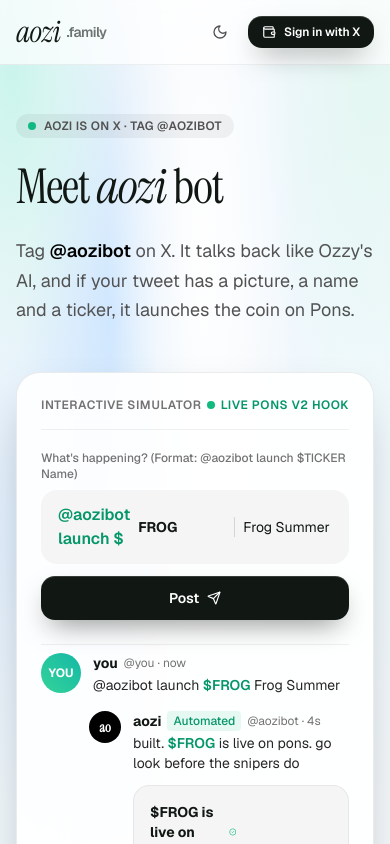
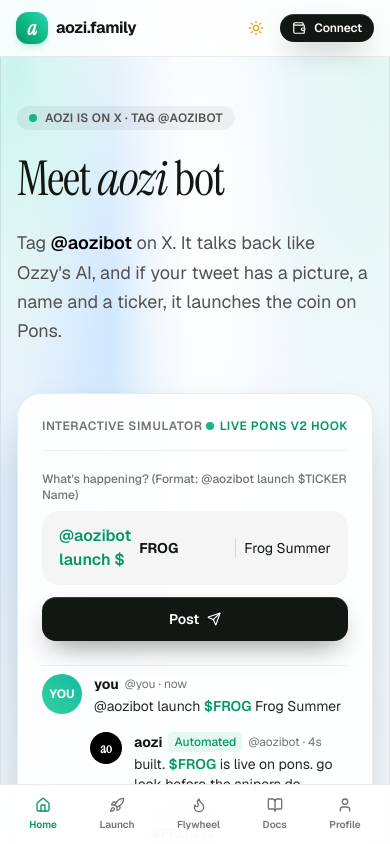
Before and after one commit to 10000-coder/TeamA_aozi, a React (Vite) app: page / in a window 390 px wide. Shown: the top 844 px of the page. Built offline with nearby package versions, Linux system fonts and the light colour scheme.

Commit message:
feat: update App layout shell and mobile Navbar

```diff
--- a/src/App.jsx
+++ b/src/App.jsx
@@ -1,120 +1,243 @@
 import React, { useState, useEffect } from 'react';
 import Navbar from './components/Navbar';
+import Sidebar from './components/Sidebar';
+import Widgets from './components/Widgets';
 import Footer from './components/Footer';
-import TradeModal from './components/TradeModal';
+
 import Home from './pages/Home';
+import Launch from './pages/Launch';
+import Flywheel from './pages/Flywheel';
+import Docs from './pages/Docs';
+import Profile from './pages/Profile';
 import TokenDetail from './pages/TokenDetail';
-import LaunchPage from './pages/LaunchPage';
-import FlywheelPage from './pages/FlywheelPage';
-import DocsPage from './pages/DocsPage';
-import ProfilePage from './pages/ProfilePage';
 import TermsPage from './pages/TermsPage';
 import PrivacyPage from './pages/PrivacyPage';
+import NotFound from './pages/NotFound';
 
-export default function App() {
-  const [currentRoute, setCurrentRoute] = useState(() => {
-    const path = window.location.pathname;
-    const hash = window.location.hash;
-    if (path.startsWith('/t/')) return path;
-    if (['/launch', '/flywheel', '/docs', '/profile', '/terms', '/privacy'].includes(path)) {
-      return path;
-    }
-    return hash || '/';
+import TradeModal from './components/TradeModal';
+import DepositModal from './components/DepositModal';
+import WithdrawModal from './components/WithdrawModal';
+import ExportKeyModal from './components/ExportKeyModal';
+
+import { ThemeProvider } from './context/ThemeContext';
+import { ToastProvider } from './context/ToastContext';
+import { WalletProvider } from './context/WalletContext';
+
+import { Home as HomeIcon, Rocket, Flame, BookOpen, User } from 'lucide-react';
+
+function AppContent() {
+  const [currentPath, setCurrentPath] = useState(() => {
+    return window.location.pathname || '/';
   });
 
-  const [activeTradeToken, setActiveTradeToken] = useState(null);
-  const [isTradeModalOpen, setIsTradeModalOpen] = useState(false);
+  const [searchQuery, setSearchQuery] = useState('');
+
+  const [tradeModalToken, setTradeModalToken] = useState(null);
+  const [depositOpen, setDepositOpen] = useState(false);
+  const [withdrawOpen, setWithdrawOpen] = useState(false);
+  const [exportKeyOpen, setExportKeyOpen] = useState(false);
 
   useEffect(() => {
-    const handlePopState = () => {
-      const path = window.location.pathname;
-      const hash = window.location.hash;
-      if (path.startsWith('/t/')) {
-        setCurrentRoute(path);
-      } else if (['/launch', '/flywheel', '/docs', '/profile', '/terms', '/privacy'].includes(path)) {
-        setCurrentRoute(path);
-      } else {
-        setCurrentRoute(hash || '/');
-      }
+    const onLocationChange = () => {
+      setCurrentPath(window.location.pathname || '/');
     };
-
-    window.addEventListener('popstate', handlePopState);
-    return () => window.removeEventListener('popstate', handlePopState);
+    window.addEventListener('popstate', onLocationChange);
+    return () => window.removeEventListener('popstate', onLocationChange);
   }, []);
 
-  const navigate = (route) => {
-    if (route.startsWith('/#')) {
-      const targetId = route.replace('/#', '');
-      window.history.pushState(null, '', '/' + route.replace('/', ''));
-      setCurrentRoute('/');
+  const navigate = (to) => {
+    if (to.startsWith('/#')) {
+      const hash = to.replace('/', '');
+      if (currentPath !== '/') {
+        window.history.pushState({}, '', '/');
+        setCurrentPath('/');
+      }
       setTimeout(() => {
-        const el = document.getElementById(targetId);
+        const el = document.querySelector(hash);
         if (el) el.scrollIntoView({ behavior: 'smooth' });
-      }, 50);
+      }, 100);
       return;
     }
 
-    window.history.pushState(null, '', route);
-    setCurrentRoute(route);
+    if (to.startsWith('#')) {
+      const el = document.querySelector(to);
+      if (el) el.scrollIntoView({ behavior: 'smooth' });
+      return;
+    }
+
+    window.history.pushState({}, '', to);
+    setCurrentPath(to);
     window.scrollTo({ top: 0, behavior: 'smooth' });
   };
 
-  const handleOpenTrade = (token) => {
-    setActiveTradeToken(token);
-    setIsTradeModalOpen(true);
+  const handleSelectToken = (tok) => {
+    if (tok && tok.address) {
+      navigate(`/t/${tok.address}`);
+    }
   };
 
-  const handleSelectToken = (token) => {
-    navigate(`/t/${token.address}`);
+  const handleOpenTrade = (tok) => {
+    setTradeModalToken(tok);
   };
 
-  let pageContent = null;
-  if (currentRoute.startsWith('/t/')) {
-    const address = currentRoute.replace('/t/', '');
-    pageContent = (
-      <TokenDetail
-        address={address}
-        onOpenTrade={handleOpenTrade}
-        navigate={navigate}
-      />
-    );
-  } else if (currentRoute === '/launch') {
-    pageContent = <LaunchPage navigate={navigate} />;
-  } else if (currentRoute === '/flywheel') {
-    pageContent = <FlywheelPage navigate={navigate} />;
-  } else if (currentRoute === '/docs') {
-    pageContent = <DocsPage navigate={navigate} />;
-  } else if (currentRoute === '/profile') {
-    pageContent = <ProfilePage navigate={navigate} onOpenTrade={handleOpenTrade} />;
-  } else if (currentRoute === '/terms') {
-    pageContent = <TermsPage navigate={navigate} />;
-  } else if (currentRoute === '/privacy') {
-    pageContent = <PrivacyPage navigate={navigate} />;
-  } else {
-    pageContent = (
+  let pageComponent = null;
+  if (currentPath === '/') {
+    pageComponent = (
       <Home
         onOpenTrade={handleOpenTrade}
         onSelectToken={handleSelectToken}
         navigate={navigate}
+        searchQuery={searchQuery}
       />
     );
+  } else if (currentPath === '/launch') {
+    pageComponent = <Launch navigate={navigate} />;
+  } else if (currentPath === '/flywheel') {
+    pageComponent = <Flywheel navigate={navigate} />;
+  } else if (currentPath === '/docs') {
+    pageComponent = <Docs />;
+  } else if (currentPath === '/profile') {
+    pageComponent = (
+      <Profile
+        onOpenDeposit={() => setDepositOpen(true)}
+        onOpenWithdraw={() => setWithdrawOpen(true)}
+        onOpenExportKey={() => setExportKeyOpen(true)}
+        onOpenTrade={handleOpenTrade}
+      />
+    );
+  } else if (currentPath === '/terms') {
+    pageComponent = <TermsPage navigate={navigate} />;
+  } else if (currentPath === '/privacy') {
+    pageComponent = <PrivacyPage navigate={navigate} />;
+  } else if (currentPath.startsWith('/t/')) {
+    const address = currentPath.replace('/t/', '').split('?')[0].split('#')[0];
+    pageComponent = (
+      <TokenDetail
+        address={address}
+        onBack={() => navigate('/')}
+        onOpenTrade={handleOpenTrade}
+      />
+    );
+  } else {
+    pageComponent = <NotFound navigate={navigate} />;
   }
 
+  const isHome = currentPath === '/';
+
   return (
-    <div className="min-h-screen flex flex-col selection:bg-emerald-500/20 selection:text-emerald-900 dark:selection:text-emerald-200">
-      <Navbar currentRoute={currentRoute} navigate={navigate} />
+    <div className="min-h-screen flex flex-col selection:bg-emerald-500 selection:text-white">
+      <Navbar currentRoute={currentPath} navigate={navigate} />
 
-      <main className="flex-1">
-        {pageContent}
-      </main>
+      <div className="w-full max-w-[1280px] mx-auto flex justify-center flex-1">
+        <Sidebar
+          currentRoute={currentPath}
+          navigate={navigate}
+          onOpenNewPost={() => {
+            if (currentPath !== '/') navigate('/');
+            setTimeout(() => {
+              const el = document.getElementById('tweet-composer');
+              if (el) el.scrollIntoView({ behavior: 'smooth' });
+            }, 100);
+          }}
+        />
 
-      <Footer navigate={navigate} />
+        <main className={`w-full min-h-screen pb-20 md:pb-0 ${
+          isHome
+            ? 'max-w-[620px] lg:max-w-[650px] border-x border-black/[0.08] dark:border-white/[0.08]'
+            : 'flex-1 max-w-[960px] px-3 sm:px-6 py-4'
+        }`}>
+          {pageComponent}
+        </main>
+
+        {isHome && (
+          <Widgets
+            searchQuery={searchQuery}
+            onSearchChange={setSearchQuery}
+            navigate={navigate}
+          />
+        )}
+      </div>
+
+      <div className="md:hidden fixed bottom-0 left-0 right-0 z-40 bg-white/95 dark:bg-[#0a0a0a]/95 backdrop-blur-xl border-t border-black/[0.08] dark:border-white/[0.08] px-2 py-2 flex items-center justify-around">
+        <button
+          onClick={() => navigate('/')}
+          className={`flex flex-col items-center gap-1 py-1 px-3 rounded-xl text-[10px] font-semibold transition-colors ${
+            currentPath === '/' ? 'text-emerald-600 dark:text-emerald-400 font-bold' : 'text-neutral-500'
+          }`}
+        >
+          <HomeIcon className="w-4 h-4" />
+          <span>Home</span>
+        </button>
+        <button
+          onClick={() => navigate('/launch')}
+          className={`flex flex-col items-center gap-1 py-1 px-3 rounded-xl text-[10px] font-semibold transition-colors ${
+            currentPath === '/launch' ? 'text-emerald-600 dark:text-emerald-400 font-bold' : 'text-neutral-500'
+          }`}
+        >
+          <Rocket className="w-4 h-4" />
+          <span>Launch</span>
+        </button>
+        <button
+          onClick={() => navigate('/flywheel')}
+          className={`flex flex-col items-center gap-1 py-1 px-3 rounded-xl text-[10px] font-semibold transition-colors ${
+            currentPath === '/flywheel' ? 'text-emerald-600 dark:text-emerald-400 font-bold' : 'text-neutral-500'
+          }`}
+        >
+          <Flame className="w-4 h-4" />
+          <span>Flywheel</span>
+        </button>
+        <button
+          onClick={() => navigate('/docs')}
+          className={`flex flex-col items-center gap-1 py-1 px-3 rounded-xl text-[10px] font-semibold transition-colors ${
+            currentPath === '/docs' ? 'text-emerald-600 dark:text-emerald-400 font-bold' : 'text-neutral-500'
+          }`}
+        >
+          <BookOpen className="w-4 h-4" />
+          <span>Docs</span>
+        </button>
+        <button
+          onClick={() => navigate('/profile')}
+          className={`flex flex-col items-center gap-1 py-1 px-3 rounded-xl text-[10px] font-semibold transition-colors ${
+            currentPath === '/profile' ? 'text-emerald-600 dark:text-emerald-400 font-bold' : 'text-neutral-500'
+          }`}
+        >
+          <User className="w-4 h-4" />
+          <span>Profile</span>
+        </button>
+      </div>
 
       <TradeModal
-        token={activeTradeToken}
-        isOpen={isTradeModalOpen}
-        onClose={() => setIsTradeModalOpen(false)}
+        token={tradeModalToken}
+        isOpen={!!tradeModalToken}
+        onClose={() => setTradeModalToken(null)}
+      />
+
+      <DepositModal
+        isOpen={depositOpen}
+        onClose={() => setDepositOpen(false)}
+      />
+
+      <WithdrawModal
+        isOpen={withdrawOpen}
+        onClose={() => setWithdrawOpen(false)}
+      />
+
+      <ExportKeyModal
+        isOpen={exportKeyOpen}
+        onClose={() => setExportKeyOpen(false)}
       />
     </div>
   );
 }
+
+export default function App() {
+  return (
+    <ThemeProvider>
+      <ToastProvider>
+        <WalletProvider>
+          <AppContent />
+        </WalletProvider>
+      </ToastProvider>
+    </ThemeProvider>
+  );
+}
--- a/src/components/Navbar.jsx
+++ b/src/components/Navbar.jsx
@@ -1,99 +1,54 @@
 import React, { useState } from 'react';
+import {
+  Flame,
+  Rocket,
+  BookOpen,
+  User,
+  Menu,
+  X,
+  Moon,
+  Sun,
+  Wallet,
+  ExternalLink,
+  ChevronRight
+} from 'lucide-react';
 import { useTheme } from '../context/ThemeContext';
 import { useWallet } from '../context/WalletContext';
-import { Sun, Moon, Menu, X, ArrowUpRight, Wallet } from 'lucide-react';
 
 export default function Navbar({ currentRoute, navigate }) {
   const { theme, toggleTheme } = useTheme();
-  const { isConnected, handle, connectWallet, disconnectWallet } = useWallet();
+  const { isConnected, ethBalance, connectWallet } = useWallet();
   const [mobileMenuOpen, setMobileMenuOpen] = useState(false);
-
-  const handleNav = (route, e) => {
-    e?.preventDefault();
-    setMobileMenuOpen(false);
-    navigate(route);
-  };
 
   return (
     <>
-      <header className="sticky top-0 z-40 backdrop-blur-md bg-white/70 dark:bg-[#050606]/80 border-b border-black/[0.06] dark:border-white/[0.08] transition-colors">
-        <div className="max-w-[1440px] mx-auto px-4 sm:px-8 h-16 flex items-center justify-between gap-4">
-          <div className="flex items-center gap-6">
-            <a
-              href="/"
-              onClick={(e) => handleNav('/', e)}
-              className="text-2xl font-bold tracking-tight hover:opacity-80 transition-opacity flex items-center gap-1.5"
+      <header className="md:hidden sticky top-0 z-40 backdrop-blur-md bg-white/80 dark:bg-[#050606]/85 border-b border-black/[0.08] dark:border-white/[0.08] px-4 py-3 flex items-center justify-between">
+        <button
+          onClick={() => navigate('/')}
+          className="flex items-center gap-2 text-left"
         >
-              <span className="serif italic text-3xl font-normal">aozi</span>
-              <span className="text-sm font-semibold opacity-60">.family</span>
-            </a>
+          <div className="w-8 h-8 rounded-xl bg-gradient-to-tr from-emerald-600 via-emerald-500 to-teal-400 flex items-center justify-center shadow-md shadow-emerald-500/20">
+            <span className="font-serif italic text-xl font-bold text-white">a</span>
+          </div>
+          <span className="font-bold text-base tracking-tight">aozi.family</span>
+        </button>
 
-            <nav className="hidden md:flex items-center gap-1 text-[15px] font-medium text-neutral-600 dark:text-neutral-300">
-              <a
-                href="#coins"
-                onClick={(e) => handleNav('/#coins', e)}
-                className="px-3 py-1.5 rounded-lg hover:text-black dark:hover:text-white transition-colors"
-              >
-                Coins
-              </a>
-              <a
-                href="#porch"
-                onClick={(e) => handleNav('/#porch', e)}
-                className="px-3 py-1.5 rounded-lg hover:text-black dark:hover:text-white transition-colors"
-              >
-                Porch talk
-              </a>
-              <a
-                href="/launch"
-                onClick={(e) => handleNav('/launch', e)}
-                className="px-3 py-1.5 rounded-lg hover:text-black dark:hover:text-white transition-colors"
-              >
-                How to launch
-              </a>
-              <a
-                href="/docs"
-                onClick={(e) => handleNav('/docs', e)}
-                className="px-3 py-1.5 rounded-lg hover:text-black dark:hover:text-white transition-colors"
-              >
-                Docs
-              </a>
-              <a
-                href="/flywheel"
-                onClick={(e) => handleNav('/flywheel', e)}
-                className="px-3 py-1.5 rounded-lg hover:text-black dark:hover:text-white transition-colors"
-              >
-                Flywheel
-              </a>
-            </nav>
-          </div>
-
-          <div className="flex items-center gap-3">
+        <div className="flex items-center gap-2">
           <button
             onClick={toggleTheme}
+            className="p-2 rounded-full hover:bg-black/5 dark:hover:bg-white/5 text-neutral-600 dark:text-neutral-300 transition-colors"
             aria-label="Toggle theme"
-              className="p-2 rounded-xl text-neutral-600 dark:text-neutral-300 hover:bg-black/5 dark:hover:bg-white/10 transition-colors"
           >
-              {theme === 'dark' ? <Sun className="w-4 h-4 text-amber-400" /> : <Moon className="w-4 h-4" />}
+            {theme === 'dark' ? <Moon className="w-4 h-4 text-amber-400" /> : <Sun className="w-4 h-4 text-amber-500" />}
           </button>
 
-            {isConnected ? (
-              <button
-                onClick={() => handleNav('/profile')}
-                className="px-3 py-1.5 rounded-xl text-xs font-semibold bg-black/5 dark:bg-white/10 hover:bg-black/10 transition-colors flex items-center gap-1.5"
-              >
-                <span className="w-2 h-2 rounded-full bg-emerald-500"></span>
-                {handle}
-              </button>
-            ) : (
           <button
             onClick={connectWallet}
-                className="b b1 text-xs px-3.5 py-2 font-medium"
+            className="b b1 px-3 py-1.5 text-xs font-bold rounded-full flex items-center gap-1.5"
           >
             <Wallet className="w-3.5 h-3.5" />
-                <span>Sign in with X</span>
+            <span>{isConnected ? `${ethBalance} ETH` : 'Connect'}</span>
           </button>
-            )}
-          </div>
         </div>
       </header>
     </>
```
Lines whose indentation alone changed are shown as unchanged.
